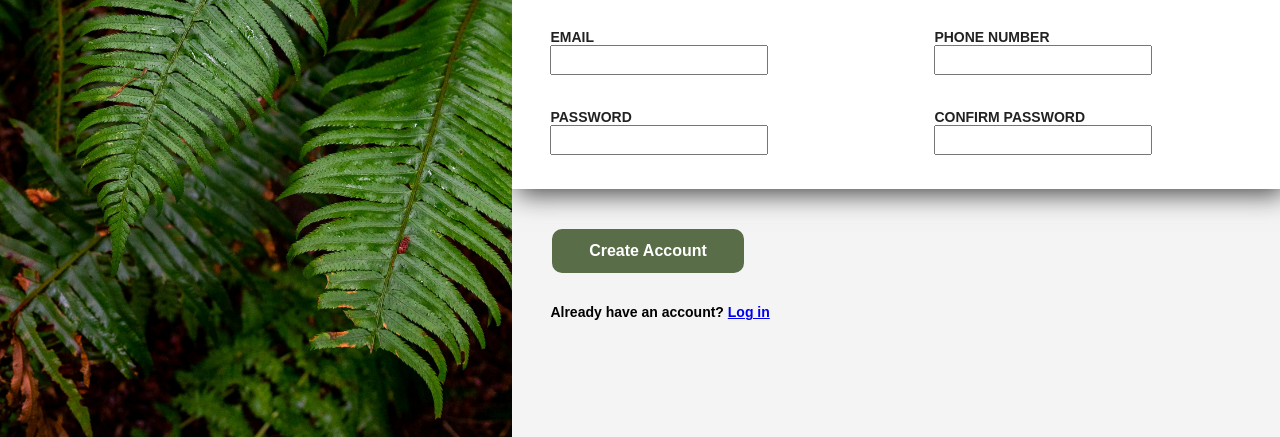
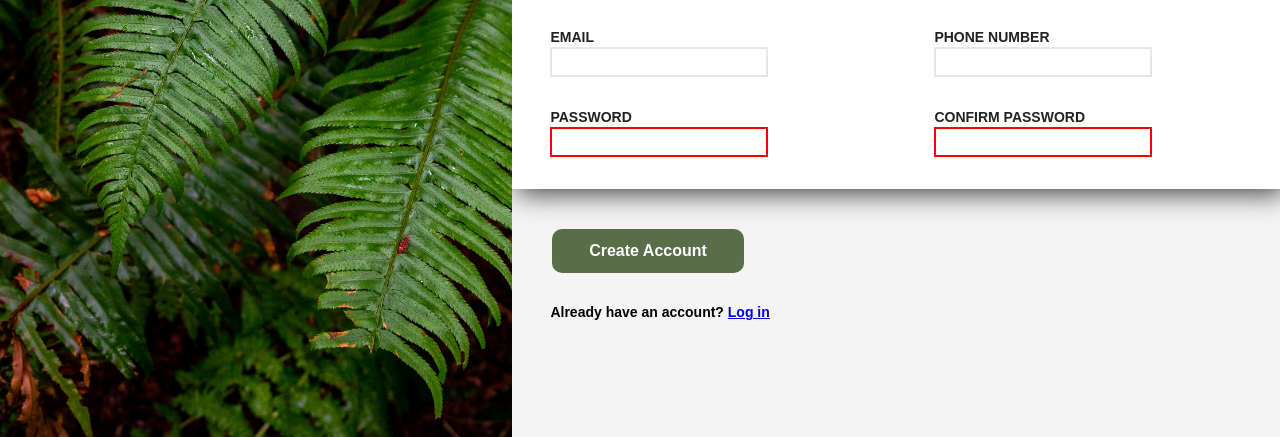
Before and after one commit to Jonah-Taylor/odin-signup, a plain HTML site: page index.html in a window 1280 px wide. Shown: the part 363-800 px from the top of the page. Drawn offline with Linux system fonts and the light colour scheme.

Commit message:
Added form formatting and requirements

```diff
--- a/index.html
+++ b/index.html
@@ -7,6 +7,7 @@
         <link href="styles.css" rel="stylesheet" />
     </head>
     <body>
+        <script src="script.js" defer></script>
         <div class="left">
             <img
                 src="Images/wet-ferns.jpg"
@@ -60,9 +61,11 @@
                         <div class="question">
                             <label for="password">PASSWORD</label>
                             <input
+                                minlength="8"
                                 id="password"
                                 type="password"
                                 name="password"
+                                required
                             />
                         </div>
                         <div class="question">
@@ -70,9 +73,11 @@
                                 >CONFIRM PASSWORD</label
                             >
                             <input
+                                minlength="8"
                                 id="confirmpassword"
                                 type="password"
                                 name="confirmpassword"
+                                required
                             />
                         </div>
                     </div>
--- a/styles.css
+++ b/styles.css
@@ -17,6 +17,17 @@ body {
 
 input {
     height: 30px;
+    border: 2px solid #e5e7eb;
+}
+
+input:invalid {
+    border: 2px solid red;
+}
+
+input:focus {
+    border: 2px solid teal;
+    box-shadow: 5px 5px 10px gray;
+    outline: none;
 }
 
 .left {
@@ -106,6 +117,7 @@ input {
 .question {
     display: flex;
     flex-direction: column;
+    row-gap: 2px;
     /* background-color: gray; */
     /* border: 1px solid red; */
     width: 30vw;
```
